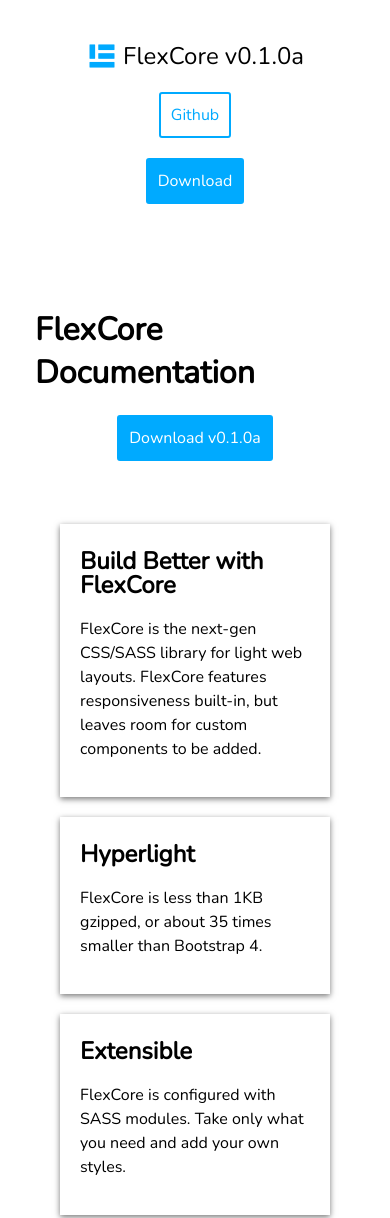
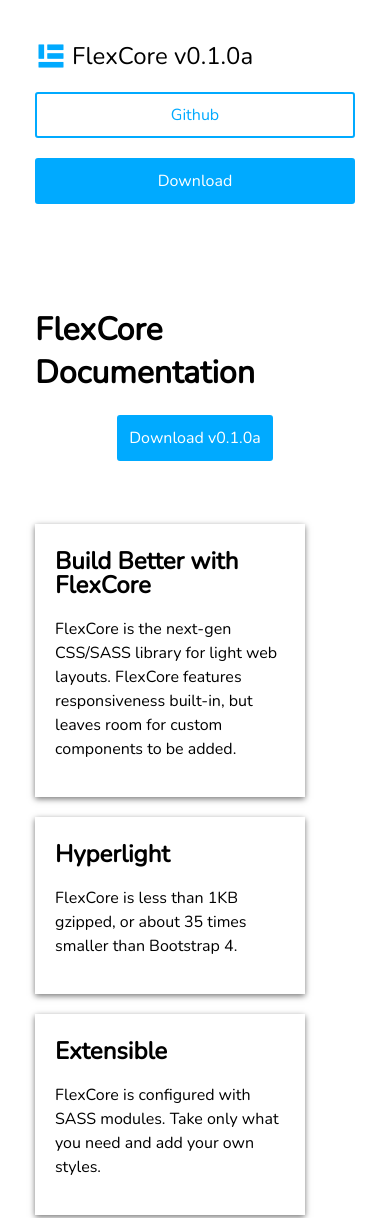
Before and after one commit to ivynya/FlexCore, a plain HTML site: page docs/index.html in a window 390 px wide. Shown: the top 1218 px of the page. Drawn offline with nearby package versions, Linux system fonts and the light colour scheme.

Commit message:
Better docs responsiveness

```diff
--- a/docs/index.html
+++ b/docs/index.html
@@ -11,7 +11,7 @@
 </head>
 <body>
   <header>
-    <nav class="nav container-wide flex-smart flex-list align-center">
+    <nav class="nav container-wide flex-smart flex-list">
       <a href="./" class="nav-brand flex-row align-center">
         <img src="./assets/flexcore_icon.png" alt="FlexCore Icon" style="margin-right: 5px;">
         <span>FlexCore v0.1.0a</span>
@@ -25,7 +25,7 @@
       <h1>FlexCore Documentation</h1>
       <a href="https://github.com/SDBagel/FlexCore/releases/tag/v0.1.0a" class="btn">Download v0.1.0a</a>
     </div>
-    <div class="flex-smart flex-list align-center">
+    <div class="flex-smart flex-list">
       <div class="card flex">
         <h2>Build Better with FlexCore</h2>
         <p>FlexCore is the next-gen CSS/SASS library for light web layouts. FlexCore features responsiveness built-in, but leaves room for custom components to be added.</p>
```
